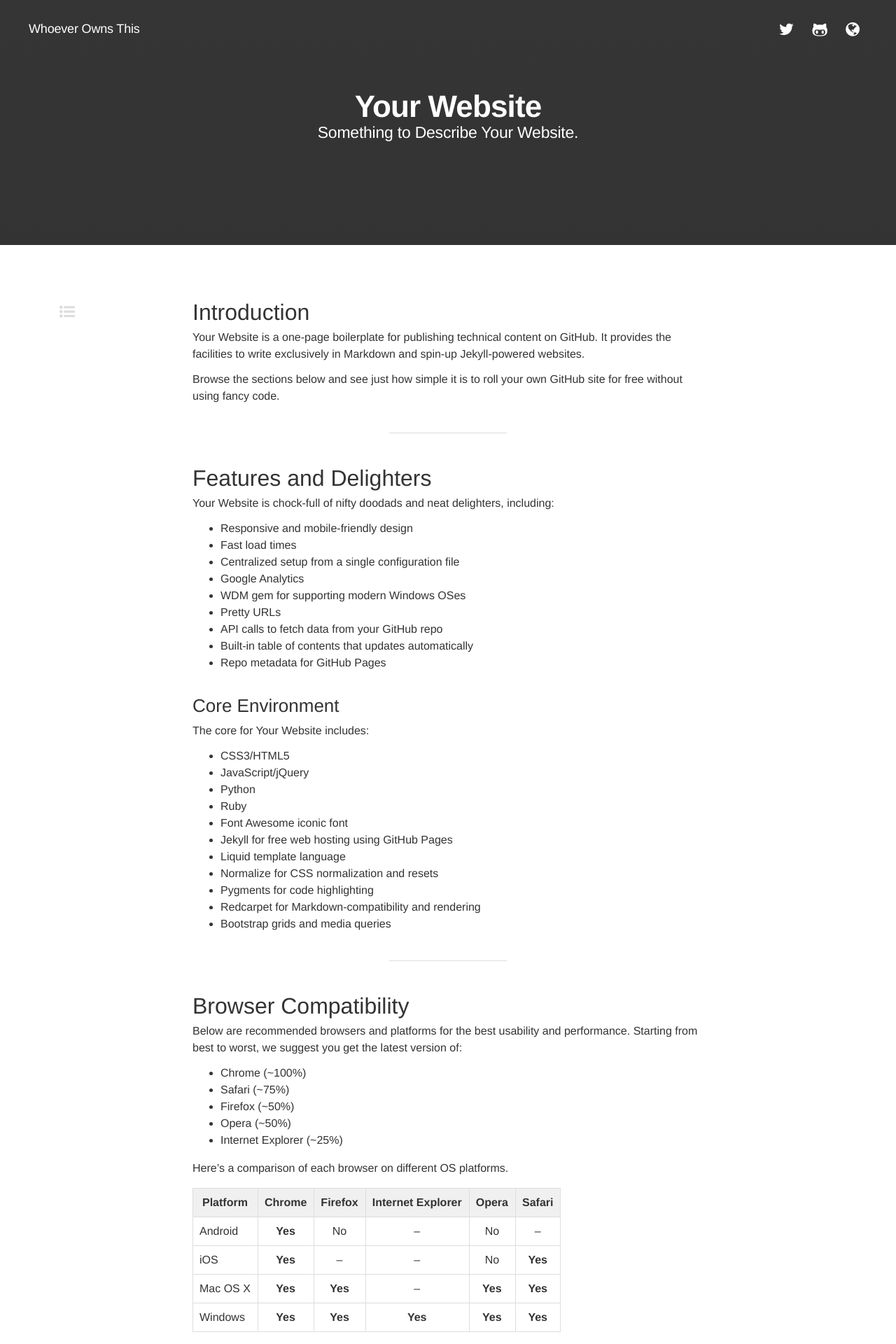
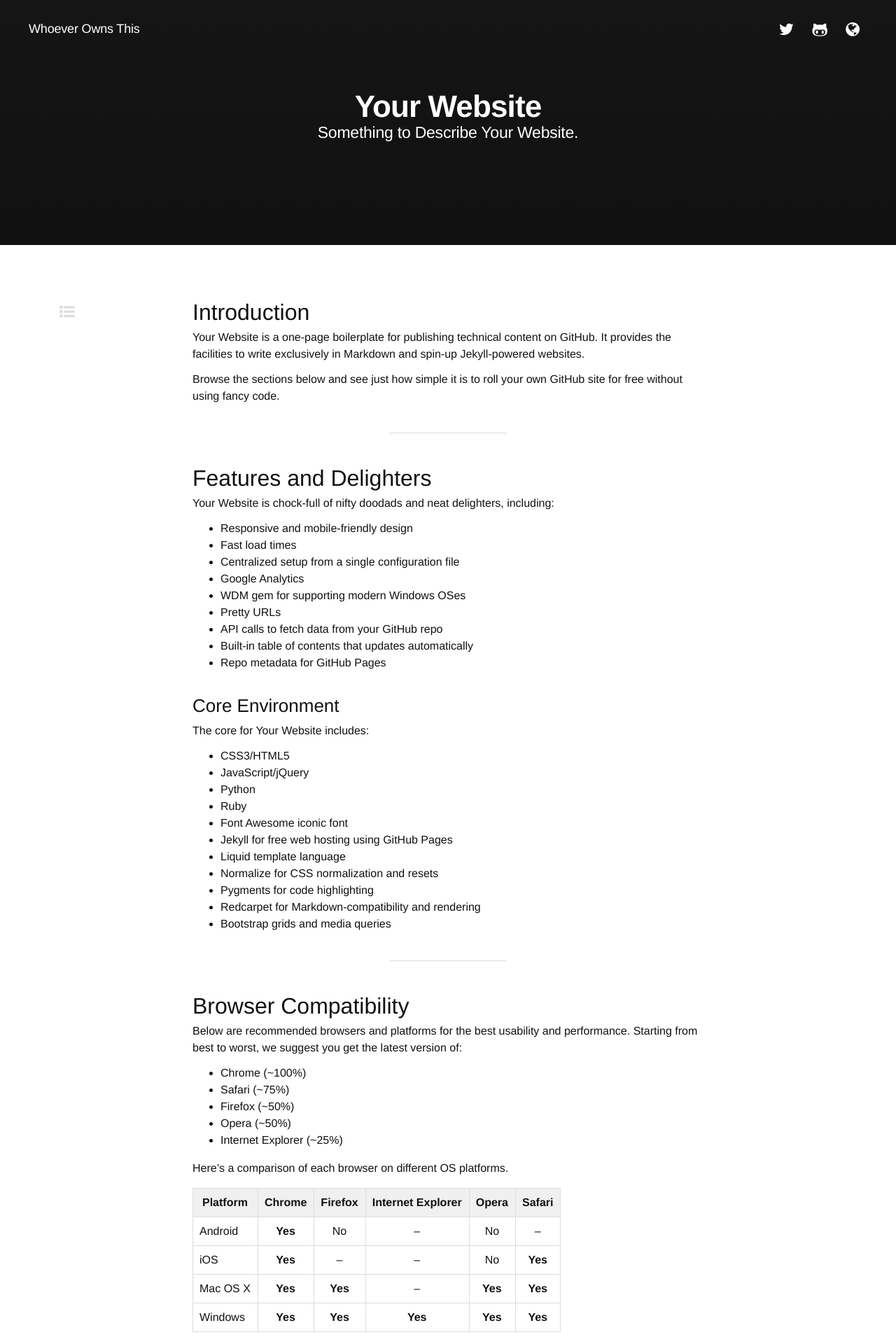
Before and after one commit to caleorourke/skim, a Jekyll site: the page built from index.md, in a window 1280 px wide. Shown: the top 1920 px of the page at 70% size. Built offline with Jekyll 4.4.1, drawn with Linux system fonts in a browser that asks for light colours; nearby versions of some CDN libraries; Markdown is read by kramdown in place of the engine named in the settings.

Commit message:
design updates

```diff
--- a/css/components.css
+++ b/css/components.css
@@ -28,10 +28,10 @@
 
 code {
     padding: .15em .4em;
-    color: #d44950;
+    color: #e00;
     white-space: nowrap;
     background-color: transparent;
-    border: 1px solid #e5e5e5;
+    border: 1px solid #e4e4e4;
     border-radius: 3px;
 }
 
@@ -40,7 +40,7 @@
     padding: 1em;
     margin: 0 0 24px;
     line-height: 1.45;
-    color: #333;
+    color: #111;
     word-break: break-all;
     word-wrap: normal;
     background-color: #fafafa;
@@ -130,7 +130,7 @@
 }
 
 .highlight .gr {
-    color: #f00;
+    color: #e00;
 }
 
 .highlight .gt {
@@ -204,7 +204,7 @@
 }
 
 .highlight .nb {
-    color: #333;
+    color: #111;
 }
 
 .highlight .nc {
@@ -240,7 +240,7 @@
 }
 
 .highlight .nt {
-    color: #333;
+    color: #111;
 }
 
 .highlight .nv {
@@ -249,44 +249,44 @@
 
 .highlight .o {
     font-weight: 700;
-    color: #333;
+    color: #111;
 }
 
 .highlight .ow {
-    color: #333;
+    color: #111;
 }
 
 .highlight .s {
-    color: #d44950;
+    color: #e00;
 }
 
 .highlight .s1 {
-    color: #d44950;
+    color: #e00;
 }
 
 .highlight .s2 {
-    color: #d44950;
+    color: #e00;
 }
 
 .highlight .sb {
-    color: #d44950;
+    color: #e00;
 }
 
 .highlight .sc {
-    color: #d44950;
+    color: #e00;
 }
 
 .highlight .sd {
     font-style: italic;
-    color: #d44950;
+    color: #e00;
 }
 
 .highlight .se {
-    color: #d44950;
+    color: #e00;
 }
 
 .highlight .sh {
-    color: #d44950;
+    color: #e00;
 }
 
 .highlight .si {
@@ -302,7 +302,7 @@
 }
 
 .highlight .sx {
-    color: #d44950;
+    color: #e00;
 }
 
 .highlight .vc {
@@ -318,7 +318,7 @@
 }
 
 .highlight .w {
-    color: #bbb;
+    color: #aaa;
 }
 
 /* =========================
@@ -334,7 +334,7 @@
 }
 
 table > thead {
-    color: #333;
+    color: #111;
     background-color: #f0f0f0;
     border: 1px solid #ddd;
 }
@@ -474,7 +474,7 @@
     bottom: 16px;
     padding: 13px;
     line-height: 0;
-    color: #bbb;
+    color: #aaa;
     visibility: hidden;
     background-color: #fff;
     background-image: none;
@@ -485,7 +485,7 @@
 @media (min-width: 1200px) {
     #top {
         font-size: 18px;
-        color: #bbb;
+        color: #aaa;
         background-color: transparent;
         opacity: .5;
     }
--- a/css/layout.css
+++ b/css/layout.css
@@ -29,7 +29,7 @@
 nav > ul > li a:active,
 nav > ul > li a:hover,
 nav > ul > li a:focus {
-    color: #333;
+    color: #111;
 }
 
 .modal {
@@ -40,7 +40,7 @@
     left: 0;
     z-index: 99999;
     pointer-events: none;
-    background: #333;
+    background: #111;
     opacity: 0;
     -webkit-transition: opacity .4s ease-in;
        -moz-transition: opacity .4s ease-in;
@@ -56,7 +56,7 @@
     position: relative;
     width: 22em;
     padding: 2.625em 3em 1.5em;
-    margin: 9% auto;
+    margin: 10% auto;
     background: #fff;
     border-bottom: 3px solid #ddd;
     border-radius: .313em;
@@ -120,8 +120,8 @@
 section {
     padding: 2em 0 4em;
     text-align: center;
-    background-color: #333;
-    background-image: linear-gradient(to bottom,#353536 0,#333 100%);
+    background-color: #111;
+    background-image: linear-gradient(to bottom,#151515 0,#111 100%);
     background-repeat: repeat-x;
 }
 
@@ -174,12 +174,12 @@
     padding-top: 2em;
     padding-bottom: 2em;
     font-size: .875em;
-    border-top: 1px solid #f0f0f1;
+    border-top: 1px solid #f0f0f0;
 }
 
 footer p {
     margin-bottom: 0;
-    color: #bbb;
+    color: #aaa;
 }
 
 /* =========================
--- a/css/scaffolding.css
+++ b/css/scaffolding.css
@@ -41,8 +41,6 @@
 
 article,
 aside,
-figcaption,
-figure,
 footer,
 header,
 main,
@@ -65,7 +63,7 @@
 }
 
 mark {
-    color: #333;
+    color: #111;
     background-color: #cfc;
 }
 
@@ -127,7 +125,7 @@
     font-family: "Helvetica Neue", Helvetica, Arial, sans-serif;
     font-size: 16px;
     line-height: 1.5;
-    color: #333;
+    color: #111;
     background: #fff;
     -webkit-text-size-adjust: 100%;
     -webkit-font-smoothing: antialiased;
@@ -153,7 +151,7 @@
 }
 
 a {
-    color: #333;
+    color: #111;
     background-image: linear-gradient(to bottom,rgba(0,0,0,0) 75%,rgba(0,0,0,.8) 75%);
     background-repeat: repeat-x;
     background-position: 0 16.5px;
@@ -234,18 +232,6 @@
     visibility: visible !important;
 }
 
-.absolute {
-    position: absolute;
-}
-
-.fixed {
-    position: fixed;
-}
-
-.relative {
-    position: relative;
-}
-
 .text-left {
     text-align: left;
 }
@@ -265,9 +251,3 @@
 .pull-left {
     float: left !important;
 }
-
-.pull-center {
-    display: block;
-    margin-right: auto;
-    margin-left: auto;
-}
```
